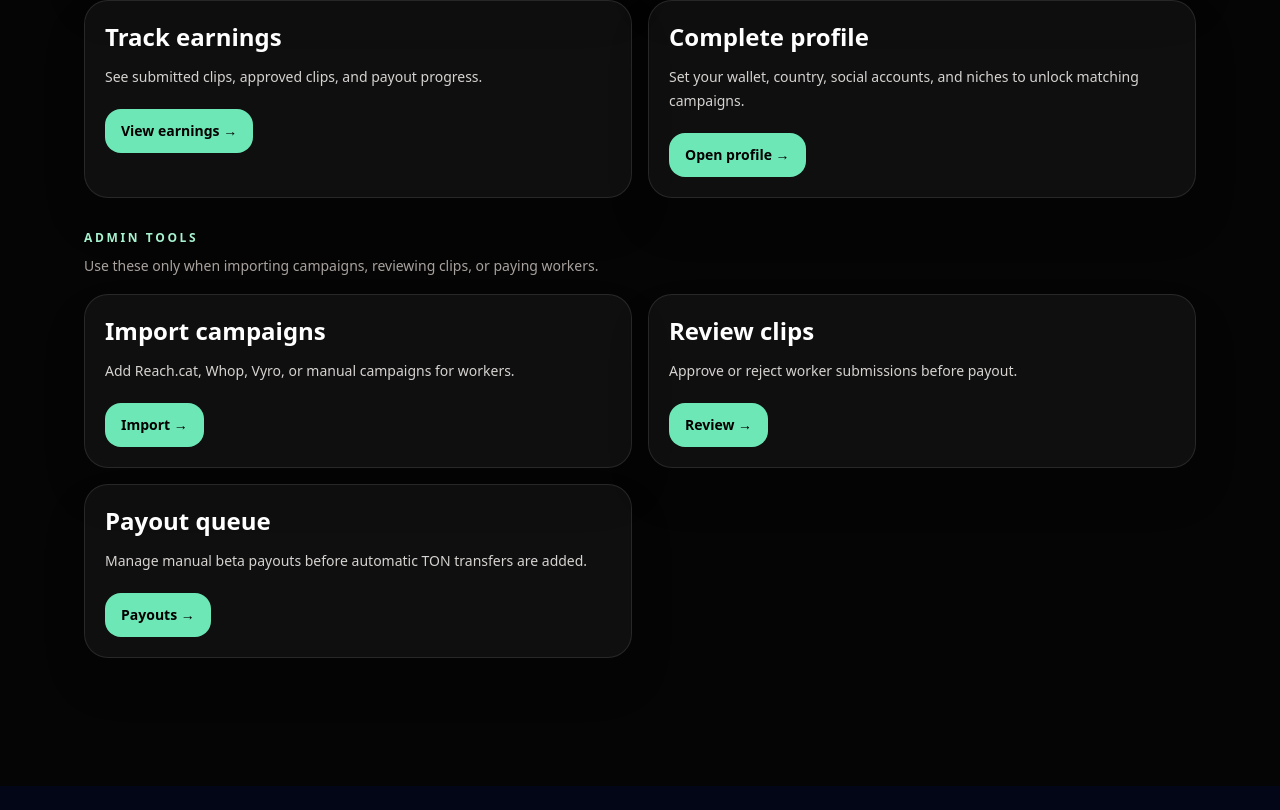
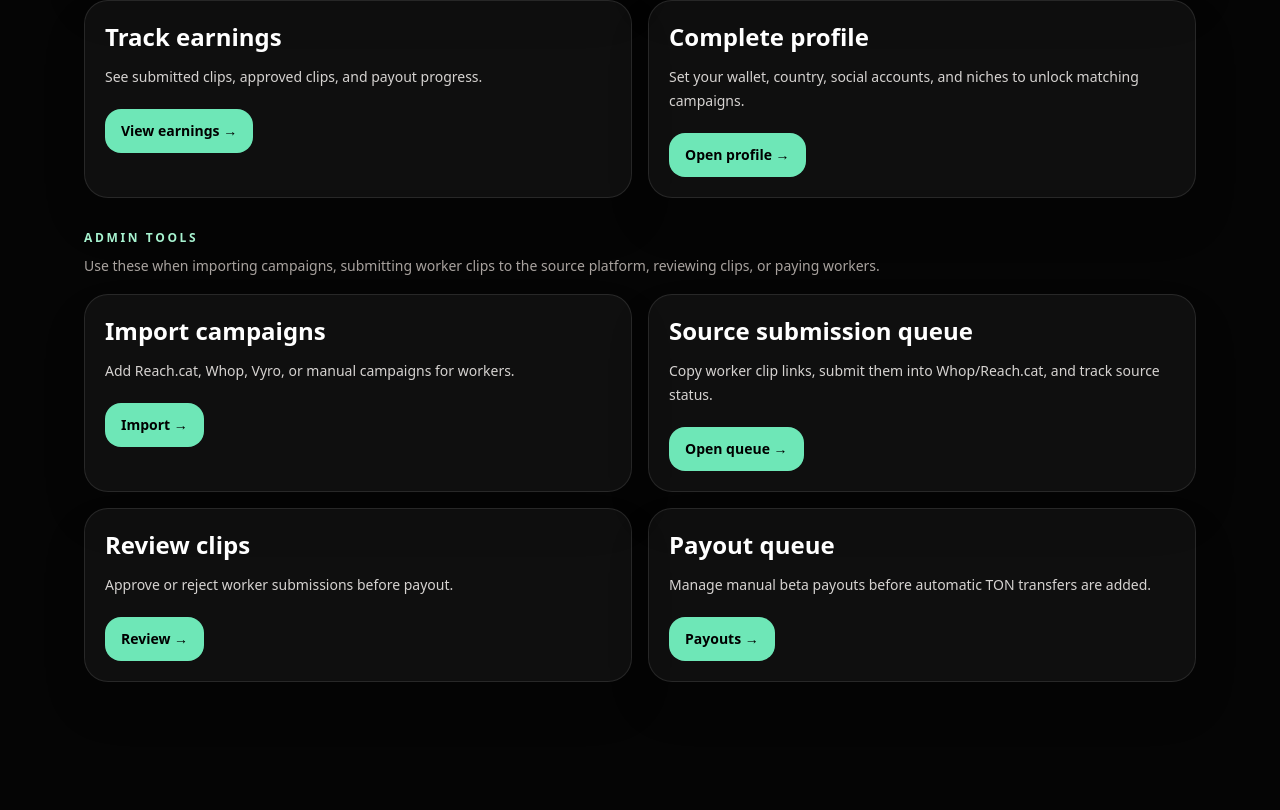
Before and after one commit to youssefalw2001/Clip-bounty-, a Next.js app: page /app in a window 1280 px wide. Shown: the part 771-1581 px from the top of the page. Before the commit the page ends 1557 px from the top, so only its background shows below. Built offline with nearby package versions, Linux system fonts and the light colour scheme.

Commit message:
Add source queue to app home admin tools

```diff
--- a/app/app/page.tsx
+++ b/app/app/page.tsx
@@ -35,6 +35,12 @@ const adminActions = [
     description: "Add Reach.cat, Whop, Vyro, or manual campaigns for workers.",
     href: "/admin/import",
     cta: "Import",
+  },
+  {
+    title: "Source submission queue",
+    description: "Copy worker clip links, submit them into Whop/Reach.cat, and track source status.",
+    href: "/admin/source-submissions",
+    cta: "Open queue",
   },
   {
     title: "Review clips",
@@ -80,7 +86,7 @@ export default function AppHomePage() {
     >
       <ProfileStatusCard />
       <ActionGrid title="Worker app" subtitle="The simple worker flow: profile, campaigns, submit, earnings." items={workerActions} />
-      <ActionGrid title="Admin tools" subtitle="Use these only when importing campaigns, reviewing clips, or paying workers." items={adminActions} />
+      <ActionGrid title="Admin tools" subtitle="Use these when importing campaigns, submitting worker clips to the source platform, reviewing clips, or paying workers." items={adminActions} />
     </DashboardShell>
   );
 }
```
